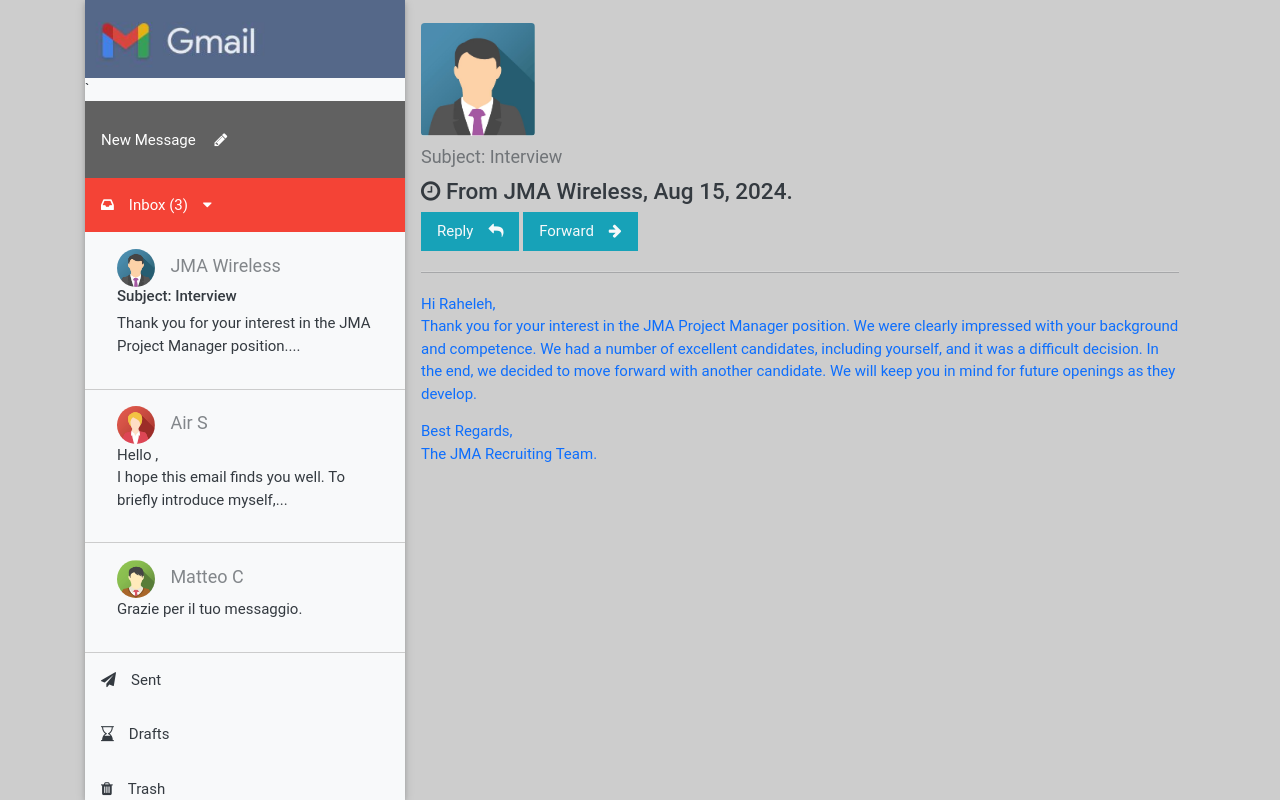
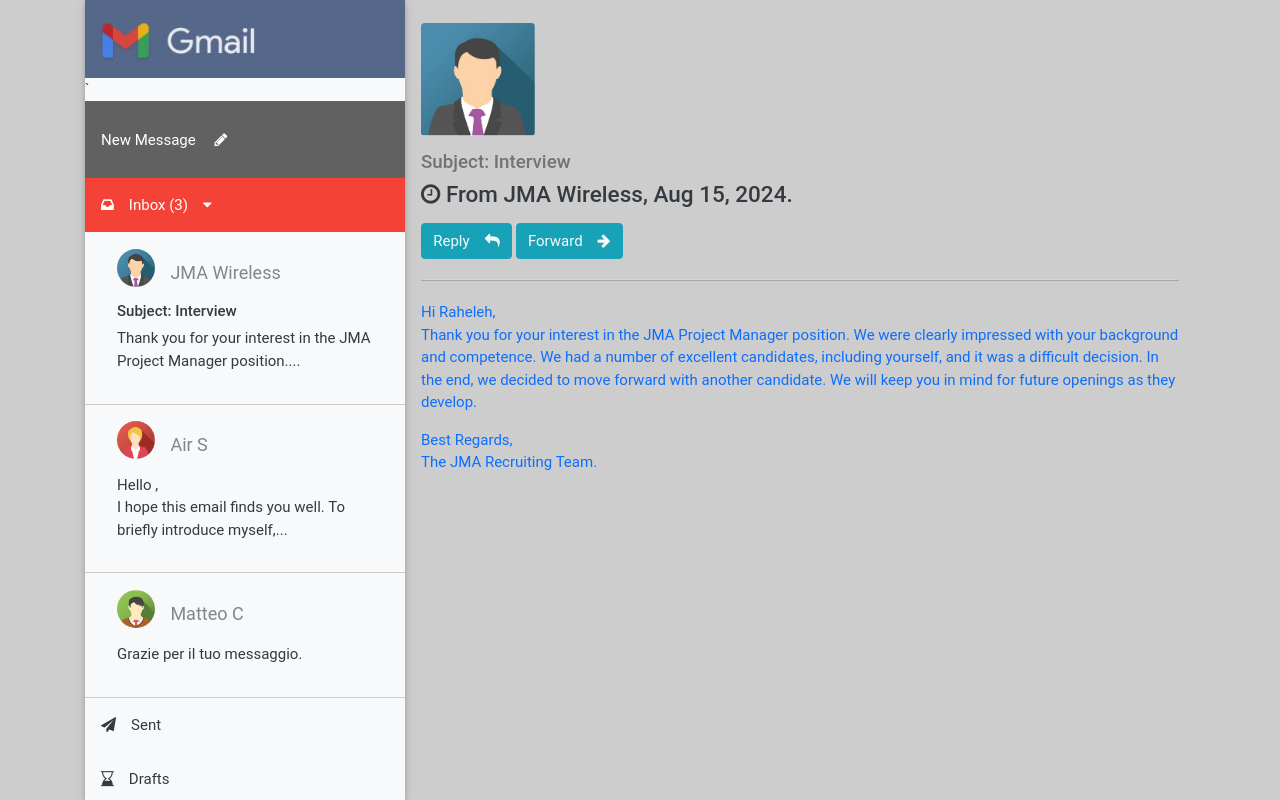
Before and after one commit to RahelehMoa/Final-Project, a plain HTML site: page FINAL EXAMIN- SEPTEMBER 2024/index.html in a window 1280 px wide. Drawn offline with nearby package versions, Linux system fonts and the light colour scheme; a web font is replaced by a local one.

Commit message:
Add files via upload

```diff
--- a/FINAL EXAMIN- SEPTEMBER 2024/index.html
+++ b/FINAL EXAMIN- SEPTEMBER 2024/index.html
@@ -33,20 +33,20 @@
     <div id="Demo1" class="w3-hide w3-animate-left">
       <a href="javascript:void(0)" class="w3-bar-item w3-button w3-border-bottom test w3-hover-light-grey" onclick="openMail('Borge');w3_close();" id="firstTab">
         <div class="w3-container">
-          <img class="rounded-circle mr-3" src="image/image104.JPG" style="width:15%;"><span class="w3-opacity w3-large">JMA Wireless</span>
+          <img class="rounded-circle mr-3 mb-3" src="image/image104.JPG" style="width:15%;"><span class="w3-opacity w3-large">JMA Wireless</span>
           <p class="h6">Subject: Interview</p>
           <p>Thank you for your interest in the JMA Project Manager position....</p>
         </div>
       </a>
        <a href="javascript:void(0)" class="w3-bar-item w3-button w3-border-bottom test w3-hover-light-grey" onclick="openMail('Jane');w3_close();">
         <div class="w3-container">
-          <img class="rounded-circle mr-3" src="image/image105.JPG" style="width:15%;"><span class="w3-opacity w3-large">Air S</span>
+          <img class="rounded-circle mr-3 mb-3" src="image/image105.JPG" style="width:15%;"><span class="w3-opacity w3-large">Air S</span>
           <p>Hello ,<br> I hope this email finds you well. To briefly introduce myself,...</p>
         </div>
       </a>
       <a href="javascript:void(0)" class="w3-bar-item w3-button w3-border-bottom test w3-hover-light-grey" onclick="openMail('John');w3_close();">
         <div class="w3-container">
-          <img class="rounded-circle mr-3" src="image/image106.JPG" style="width:15%;"><span class="w3-opacity w3-large">Matteo C</span>
+          <img class="rounded-circle mr-3 mb-3" src="image/image106.JPG" style="width:15%;"><span class="w3-opacity w3-large">Matteo C</span>
           <p>Grazie per il tuo messaggio.</p>
         </div>
       </a>
@@ -92,11 +92,11 @@
 
     <div id="Borge" class="w3-container person">
       <br>
-      <img class="rounded w3-animate-top contentimagebricks" src="image/image104.JPG" >
-      <h5 class="w3-opacity">Subject: Interview</h5>
+      <img class="rounded w3-animate-top contentimagebricks mb-3" src="image/image104.JPG" >
+      <p class="h5 w3-opacity">Subject: Interview</p>
       <p class="h4"><i class="fa fa-clock-o"></i> From JMA Wireless, Aug 15, 2024.</p>
-      <a class="w3-button bg-info text-light underlinebricks" href="#">Reply<i class="ml-3 fa fa-mail-reply"></i></a>
-      <a class="w3-button bg-info text-light underlinebricks" href="#">Forward<i class="ml-3 fa fa-arrow-right"></i></a>
+      <button type="button" class="btn btn-info text-light underlinebricks mt-2">Reply<i class="ml-3 fa fa-mail-reply"></i></button>
+      <button type="button" class="btn btn-info text-light underlinebricks mt-2">Forward<i class="ml-3 fa fa-arrow-right"></i></button>
       <hr>
       <p class="text-primary">Hi Raheleh,<br>
 
@@ -108,11 +108,11 @@
 
     <div id="Jane" class="w3-container person">
       <br>
-      <img class="rounded w3-animate-top contentimagebricks" src="image/image105.JPG" >
+      <img class="rounded w3-animate-top contentimagebricks mb-3" src="image/image105.JPG" >
       <p class="h5 w3-opacity">Subject: Interview</p>
       <p class="h4"><i class="fa fa-clock-o"></i> From AS, Aug 15, 2024.</p>
-      <a class="w3-button bg-info text-light underlinebricks" href="#">Reply<i class="ml-3 fa fa-mail-reply"></i></a>
-      <a class="w3-button bg-info text-light underlinebricks" href="#">Forward<i class="ml-3 fa fa-arrow-right"></i></a>
+      <button type="button" class="btn btn-info bg-info text-light underlinebricks mt-2" href="#">Reply<i class="ml-3 fa fa-mail-reply"></i></button>
+      <button type="button" class="btn btn-info bg-info text-light underlinebricks mt-2" href="#">Forward<i class="ml-3 fa fa-arrow-right"></i></button>
       <hr>
       <p class="text-primary">Hello ,<br> I hope this email finds you well. To briefly introduce myself, I´m a recruiter with AS and I specialize in the placement of professionals in the Oil and Gas Area. I write you now because I´m currently recruiting for an Methods and Data Engineer and I think your background matches the client´s requirements.
 
@@ -141,11 +141,11 @@
 
     <div id="John" class="container person">
       <br>
-      <img class="rounded w3-animate-top contentimagebricks" src="image/image106.JPG" >
-      <p class="h5 w3-opacity">Subject: Ciao Raheleh </p>
+      <img class="rounded w3-animate-top contentimagebricks mb-3" src="image/image106.JPG" >
+      <p class="h5 w3-opacity">Subject: Ciao Raheleh</p>
       <p class="h4"><i class="fa fa-clock-o"></i> From Matteo C, Aug 16, 2024.</p>
-      <a class="w3-button bg-info text-light underlinebricks" href="#">Reply<i class="ml-3 fa fa-mail-reply"></i></a>
-      <a class="w3-button bg-info text-light underlinebricks" href="#">Forward<i class="ml-3 fa fa-arrow-right"></i></a>
+      <button type="button" class="btn btn-info bg-info text-light underlinebricks mt-2" href="#">Reply<i class="ml-3 fa fa-mail-reply"></i></button>
+        <button type="button" class="btn btn-info bg-info text-light underlinebricks mt-2" href="#">Forward<i class="ml-3 fa fa-arrow-right"></i></button>
       <hr>
       <p class="text-primary">Ciao Raheleh,</p>
       <p class="text-primary">Grazie per il tuo messaggio.</p>
```
